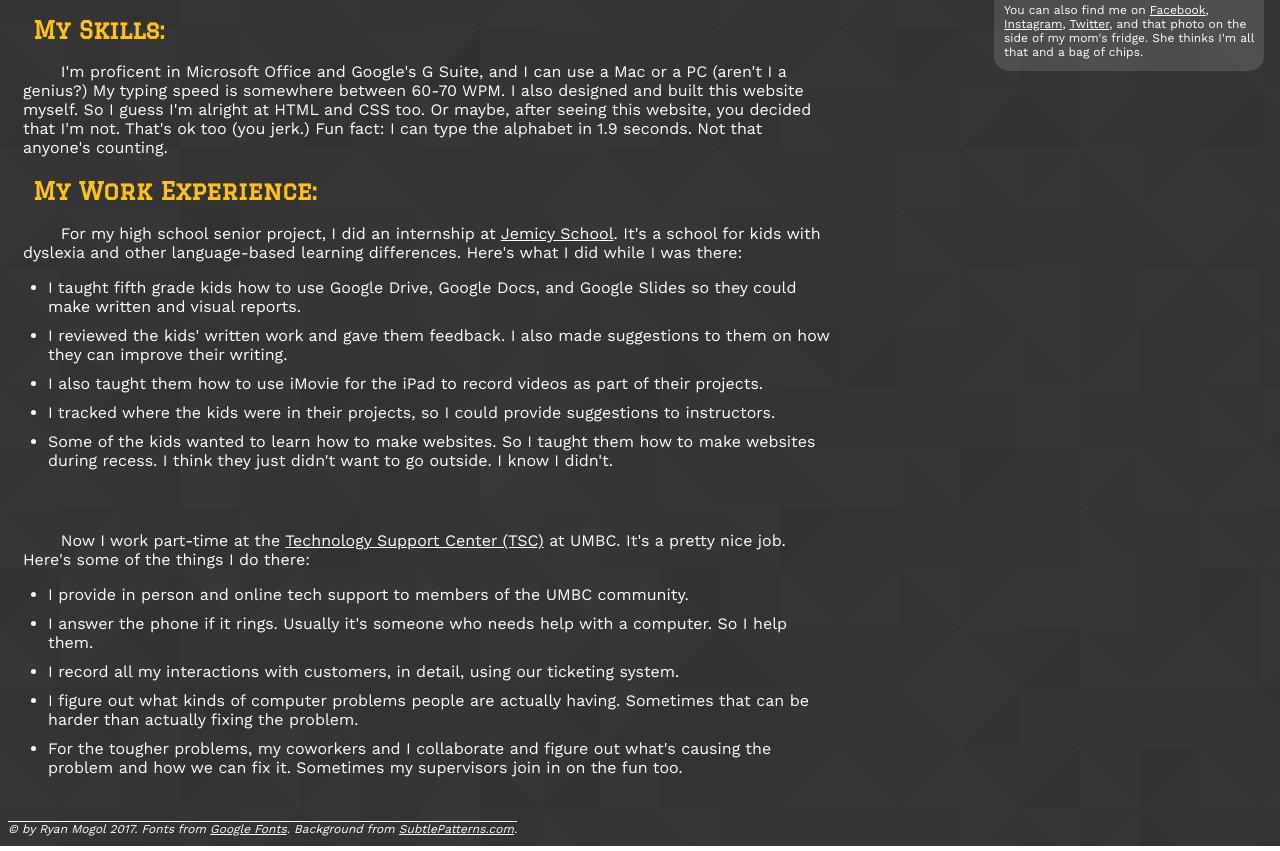
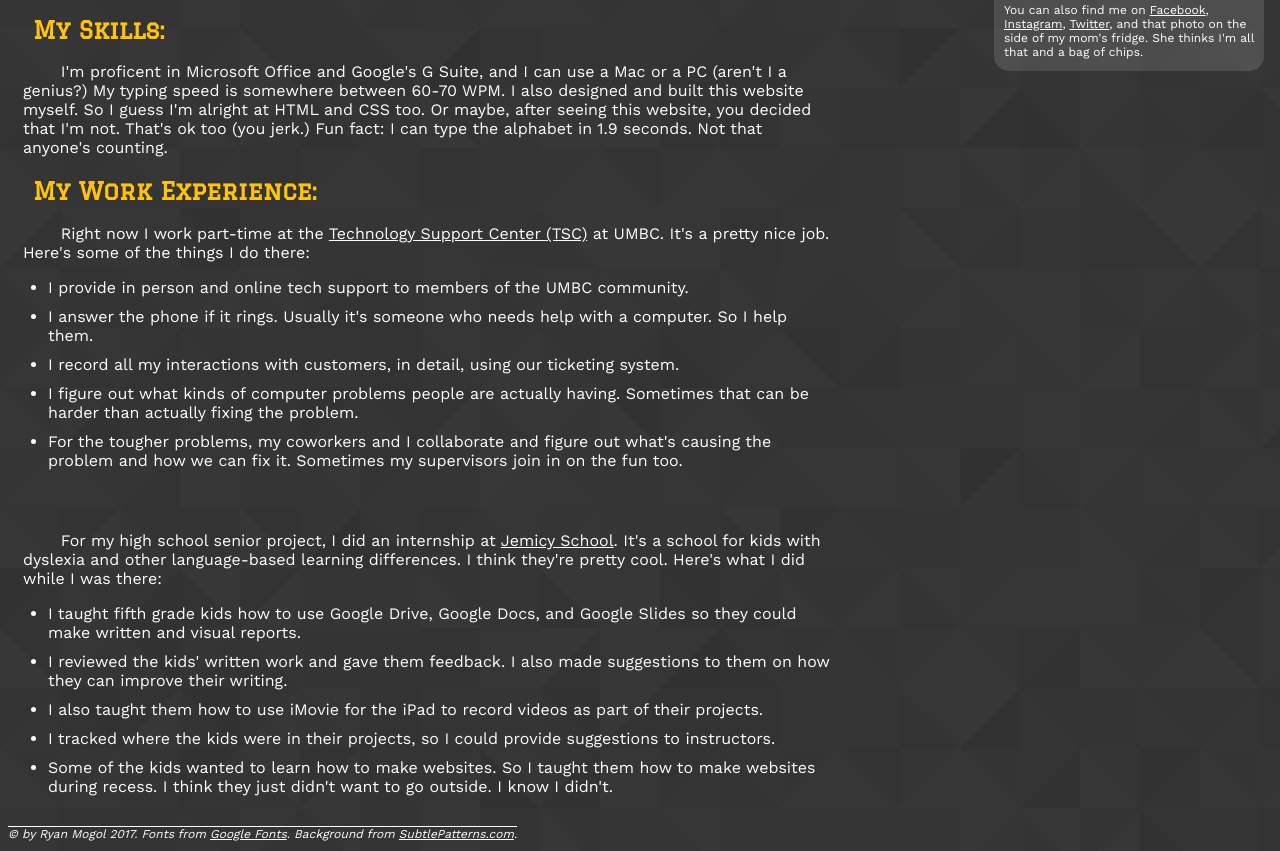
Before and after one commit to mogol1/mogol1.github.io, a plain HTML site: page index.html in a window 1280 px wide. Shown: the part 572-1423 px from the top of the page. Drawn offline with nearby package versions, Linux system fonts and the light colour scheme; a web font is replaced by a local one.

Commit message:
Added comments and cleaned up code

```diff
--- a/index.html
+++ b/index.html
@@ -5,49 +5,86 @@
     <head>
 
         <meta name="viewport" content="width=device-width, initial-scale=1.0">
+
         <link href="styles.css" type="text/css" rel="stylesheet">
+
         <link href="https://fonts.googleapis.com/css?family=Graduate|Kelly+Slab|Work+Sans" rel="stylesheet">
+
         <title>Ryan Mogol: The Man, The Myth, The Website</title>
 
     </head>
 
     <body>
 
+<!--Top of page-->
+
         <h1>Ryan Mogol</h1>
         <h2 class="subhead">The Man, The Myth, The Website.</h2>
 
         <div class="content">
 
+
+<!--About Me Section-->
+
             <h2 class="section_head">About Me:</h2>
+
             <p>Hi! Thanks for visiting my website. My name is Ryan Mogol. I'm a student at <a href="http://www.umbc.edu" target="_blank"> UMBC</a>, currently pursuing a major in the Health Administration and Policy Program &#40;Administration Track&#41; and a minor in Information Systems. I also work at the Technology Support Center at UMBC. I do public relations for the Sikh Student Association at UMBC too. Right now this website is basically just an online version of my r&#233;sum&#233;, infused with taste of my sense of humor &#40;Spoiler alert: it's not actually funny.&#41; Maybe this website will stay the way it is. Maybe I'll make it something completely different. I guess we'll just have to wait and see.</p>
 
+
+<!--Education Section-->
+
             <h2 class="section_head">My Education:</h2>
+
             <p>I went to the <a href="http://www.parkschool.net/" target="_blank">Park School of Baltimore</a> for high school. Now I go to <a href="http://www.umbc.edu" target="_blank">UMBC</a> for the Health Administration and Policy Program. I'm also going after a minor in Information Systems. Hopefully I'll graduate in Spring 2019. That's the plan anyway.</p>
 
+
+<!--Skills Section-->
+
             <h2 class="section_head">My Skills:</h2>
+
             <p>I'm proficent in Microsoft Office and Google's G Suite, and I can use a Mac or a PC &#40;aren't I a genius?&#41; My typing speed is somewhere between 60-70 WPM. I also designed and built this website myself. So I guess I'm alright at HTML and CSS too. Or maybe, after seeing this website, you decided that I'm not. That's ok too &#40;you jerk.&#41; Fun fact: I can type the alphabet in 1.9 seconds. Not that anyone's counting.</p>
 
+
+<!--Experience Section-->
+
             <h2 class="section_head">My Work Experience:</h2>
-            <p> For my high school senior project, I did an internship at <a href="http://www.jemicyschool.org" target="_blank">Jemicy School</a>. It's a school for kids with dyslexia and other language-based learning differences. Here's what I did while I was there:</p>
+
+    <!--TSC Subsection-->
+            <p>Right now I work part-time at the <a href="http://doit.umbc.edu/tsc/" target="_blank">Technology Support Center &#40;TSC&#41;</a> at UMBC. It's a pretty nice job. Here's some of the things I do there:</p>
+
+            <ul>
+                <li>I provide in person and online tech support to members of the UMBC community.</li>
+
+                <li>I answer the phone if it rings. Usually it's someone who needs help with a computer. So I help them.</li>
+
+                <li>I record all my interactions with customers, in detail, using our ticketing system.</li>
+
+                <li>I figure out what kinds of computer problems people are actually having. Sometimes that can be harder than actually fixing the problem.</li>
+
+                <li>For the tougher problems, my coworkers and I collaborate and figure out what's causing the problem and how we can fix it. Sometimes my supervisors join in on the fun too.</li>
+            </ul>
+
+            <br>
+
+    <!--Jemicy Subsection-->
+            <p> For my high school senior project, I did an internship at <a href="http://www.jemicyschool.org" target="_blank">Jemicy School</a>. It's a school for kids with dyslexia and other language-based learning differences. I think they're pretty cool. Here's what I did while I was there:</p>
+
             <ul>
                 <li>I taught fifth grade kids how to use Google Drive, Google Docs, and Google Slides so they could make written and visual reports.</li>
+
                 <li>I reviewed the kids' written work and gave them feedback. I also made suggestions to them on how they can improve their writing.</li>
+
                 <li>I also taught them how to use iMovie for the iPad to record videos as part of their projects.</li>
+
                 <li>I tracked where the kids were in their projects, so I could provide suggestions to instructors.</li>
+
                 <li>Some of the kids wanted to learn how to make websites. So I taught them how to make websites during recess. I think they just didn't want to go outside. I know I didn't.</li>
             </ul>
 
-            <br>
-            <p>Now I work part-time at the <a href="http://doit.umbc.edu/tsc/" target="_blank">Technology Support Center &#40;TSC&#41;</a> at UMBC. It's a pretty nice job. Here's some of the things I do there:</p>
-            <ul>
-                <li>I provide in person and online tech support to members of the UMBC community.</li>
-                <li>I answer the phone if it rings. Usually it's someone who needs help with a computer. So I help them.</li>
-                <li>I record all my interactions with customers, in detail, using our ticketing system.</li>
-                <li>I figure out what kinds of computer problems people are actually having. Sometimes that can be harder than actually fixing the problem.</li>
-                <li>For the tougher problems, my coworkers and I collaborate and figure out what's causing the problem and how we can fix it. Sometimes my supervisors join in on the fun too.</li>
-            </ul>
+        </div>
 
-        </div>
+
+<!--Sidebar-->
 
         <aside>
 
@@ -59,8 +96,15 @@
 
         </aside>
 
-        <footer><br>&copy; by Ryan Mogol 2017. Fonts from <a href="https://fonts.google.com" target="_blank">Google Fonts</a>. Background from <a href="http://www.subtlepatterns.com" target="_blank">SubtlePatterns.com</a>.</footer>
+<!--Footer-->
+        <br>
+
+        <footer>&copy; by Ryan Mogol 2017. Fonts from <a href="https://fonts.google.com" target="_blank">Google Fonts</a>. Background from <a href="http://www.subtlepatterns.com" target="_blank">SubtlePatterns.com</a>.</footer>
 
     </body>
 
 </html>
+
+
+
+<!--By Ryan Mogol 2017-->
--- a/styles.css
+++ b/styles.css
@@ -1,18 +1,39 @@
+/**********
+  Default
+**********/
+
+/*Tags*/
+
 body{
     color: #FDFDFD;
     background: url(img/background.png);
     font-family: 'Work Sans', sans-serif;
 }
 
-.content{
-    margin-right: 35%;
-    width: 65%;
-    float: left;
+
+h1{
+    font-family: 'Kelly Slab', cursive;
+    font-size: 4.5em;
+    text-align: center;
 }
 
-.content > p{
-    margin-left: 15px;
+
+p{
+    text-indent: 10mm;
 }
+
+
+a{
+    color: #FDFDFD;
+    text-decoration: underline;
+    transition: .25s ease-in-out;
+}
+
+
+li{
+    padding-bottom: 10px;
+}
+
 
 aside{
     margin-left: 75%;
@@ -29,15 +50,19 @@ aside{
     color: #FDFDFD;
 }
 
-aside > p{
-    text-indent: 0;
+
+footer{
+    font-style: italic;
+    text-decoration: overline;
+    font-size: 0.75em;
+    margin-top: 5px;
+    width: 70%;
+    float: left;
+    padding-bottom: 10px;
 }
 
-h1{
-    font-family: 'Kelly Slab', cursive;
-    font-size: 4.5em;
-    text-align: center;
-}
+
+/*Classes*/
 
 .subhead{
     text-align: center;
@@ -45,19 +70,22 @@ h1{
     font-family: 'Kelly Slab';
 }
 
+
+.content{
+    margin-right: 35%;
+    width: 65%;
+    float: left;
+}
+
+
 .section_head{
     margin-left: 25px;
     color: #ffc20e;
     font-family: 'Graduate', cursive;
 }
 
-p{
-    text-indent: 10mm;
-}
 
-li{
-    padding-bottom: 10px;
-}
+/*IDs*/
 
 #profile_pic{
     width: 95%;
@@ -69,48 +97,50 @@ li{
 
 }
 
-footer{
-    font-style: italic;
-    text-decoration: overline;
-    font-size: 0.75em;
-    margin-top: 5px;
-    width: 70%;
-    float: left;
-    padding-bottom: 10px;
-}
 
-a{
-    color: #FDFDFD;
-    text-decoration: underline;
-    transition: .25s ease-in-out;
-}
+/*Pseudoclasses*/
 
 a:hover{
     color: #ed1c24;
     transition: .25s ease-in-out;
 }
 
+
+/*Child selectors*/
+
+aside > p{
+    text-indent: 0;
+}
+
+
+.content > p{
+    margin-left: 15px;
+}
+
+
+/************************************
+  When screen too short for sidebar
+************************************/
+
 @media screen and (max-height: 655px){
+
+    /*Tags*/
 
     aside{
         position: absolute;
         color: #FDFDFD;
     }
+
 }
 
-@media screen and (max-width: 815px) and (orientation: portrait){
 
-    .content{
-        width: 95%;
-        float: none;
-        margin-left: auto;
-        margin-right: auto;
-    }
+/******************************************
+  When screen not wide enough for sidebar
+******************************************/
 
-    .section_head{
-        text-align: center;
-        margin-left: 0;
-    }
+@media screen and (max-width: 815px){
+
+    /*Tags*/
 
     aside{
         display: block;
@@ -121,8 +151,37 @@ a:hover{
         margin-left: auto;
         margin-right: auto;
         color: #FDFDFD;
+    }
 
+
+    footer{
+        width: 100%;
     }
+
+
+    /*Classes*/
+
+    .content{
+        width: 95%;
+        float: none;
+        margin-left: auto;
+        margin-right: auto;
+    }
+
+
+    .section_head{
+        text-align: center;
+        margin-left: 0;
+    }
+
+
+    .sidebar_text{
+        width: 90%;
+        padding-right: 5px;
+    }
+
+
+    /*IDs*/
 
     #profile_pic{
         width: 50%;
@@ -130,10 +189,8 @@ a:hover{
         margin-top: 10px;
     }
 
-    .sidebar_text{
-        width: 90%;
-        padding-right: 5px;
-    }
+
+    /*Child selectors*/
 
     aside > p{
         display: block;
@@ -141,15 +198,24 @@ a:hover{
         margin-right: auto;
     }
 
-    footer{
-        width: 100%;
-    }
 }
 
+
+/*****************************************
+  When screen not wide enough for footer
+*****************************************/
+
 @media screen and (max-width: 535px){
+
+    /*Tags*/
 
     footer{
         font-size: 2.2vw;
         padding-bottom: 5px;
     }
+
 }
+
+
+
+/*By Ryan Mogol 2017*/
```
